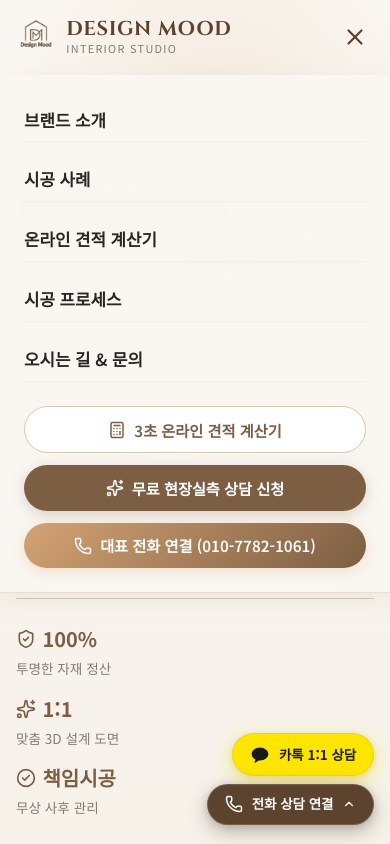
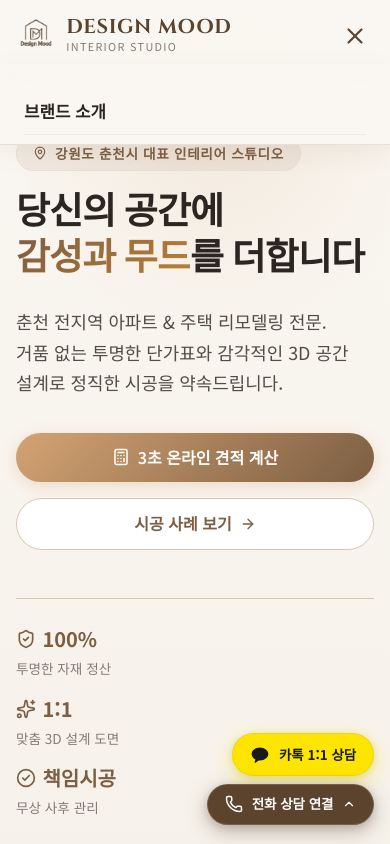
Before and after one commit to crenberry1315/design-mood-web, a React (Vite) app: page / in a window 390 px wide. Both pictures are taken after a click on the button "Toggle menu". Shown: the top 844 px of the page. Built offline with nearby package versions, Linux system fonts and the light colour scheme.

Commit message:
Fix mobile menu scrolling together with screen and resolve estimate calculator UI clipping

```diff
--- a/src/components/Navbar.jsx
+++ b/src/components/Navbar.jsx
@@ -30,12 +30,12 @@
         right: 0,
         zIndex: 1000,
         transition: 'all 0.3s ease',
-        backgroundColor: scrolled ? 'rgba(250, 247, 242, 0.94)' : 'transparent',
-        backdropFilter: scrolled ? 'blur(12px)' : 'none',
-        WebkitBackdropFilter: scrolled ? 'blur(12px)' : 'none',
-        boxShadow: scrolled ? '0 4px 20px rgba(124, 94, 67, 0.08)' : 'none',
-        borderBottom: scrolled ? '1px solid rgba(232, 224, 213, 0.7)' : '1px solid transparent',
-        padding: scrolled ? '0.8rem 0' : '1.1rem 0',
+        backgroundColor: scrolled || mobileMenuOpen ? 'rgba(250, 247, 242, 0.96)' : 'transparent',
+        backdropFilter: scrolled || mobileMenuOpen ? 'blur(12px)' : 'none',
+        WebkitBackdropFilter: scrolled || mobileMenuOpen ? 'blur(12px)' : 'none',
+        boxShadow: scrolled || mobileMenuOpen ? '0 4px 20px rgba(124, 94, 67, 0.08)' : 'none',
+        borderBottom: scrolled || mobileMenuOpen ? '1px solid rgba(232, 224, 213, 0.7)' : '1px solid transparent',
+        padding: scrolled ? '0.7rem 0' : '1rem 0',
       }}
     >
       <div className="container" style={{ display: 'flex', alignItems: 'center', justifyContent: 'space-between', gap: '1rem' }}>
@@ -135,22 +135,27 @@
         </div>
       </div>
 
-      {/* Responsive Mobile Overlay */}
+      {/* Responsive Mobile Overlay - Fixed Scrollable Menu Container */}
       {mobileMenuOpen && (
         <div
           style={{
-            position: 'absolute',
-            top: '100%',
+            position: 'fixed',
+            top: '64px',
             left: 0,
             right: 0,
+            bottom: 0,
+            maxHeight: 'calc(100vh - 64px)',
+            overflowY: 'auto',
+            WebkitOverflowScrolling: 'touch',
             backgroundColor: 'rgba(250, 247, 242, 0.98)',
             backdropFilter: 'blur(16px)',
             borderBottom: '1px solid var(--border-subtle)',
-            padding: '1.5rem',
+            padding: '1.5rem 1.5rem 3.5rem 1.5rem',
             boxShadow: 'var(--shadow-md)',
             display: 'flex',
             flexDirection: 'column',
             gap: '1rem',
+            zIndex: 999,
           }}
         >
           {navLinks.map((link) => (
@@ -162,15 +167,15 @@
                 fontSize: '1.05rem',
                 fontWeight: 600,
                 color: 'var(--text-dark)',
-                padding: '0.5rem 0',
-                borderBottom: '1px solid rgba(232, 224, 213, 0.4)',
+                padding: '0.6rem 0',
+                borderBottom: '1px solid rgba(232, 224, 213, 0.5)',
                 whiteSpace: 'nowrap',
               }}
             >
               {link.name}
             </a>
           ))}
-          <div style={{ display: 'flex', flexDirection: 'column', gap: '0.75rem', marginTop: '0.5rem' }}>
+          <div style={{ display: 'flex', flexDirection: 'column', gap: '0.75rem', marginTop: '0.8rem' }}>
             <a
               href="#calculator"
               onClick={() => setMobileMenuOpen(false)}
```
Also changed, not shown: src/components/EstimateCalculator.jsx (+57 -32 lines).
